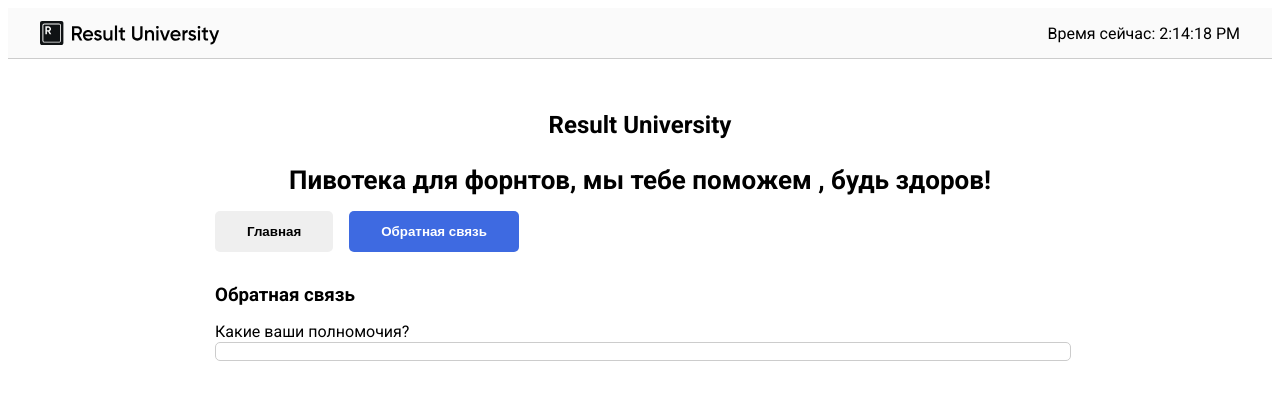
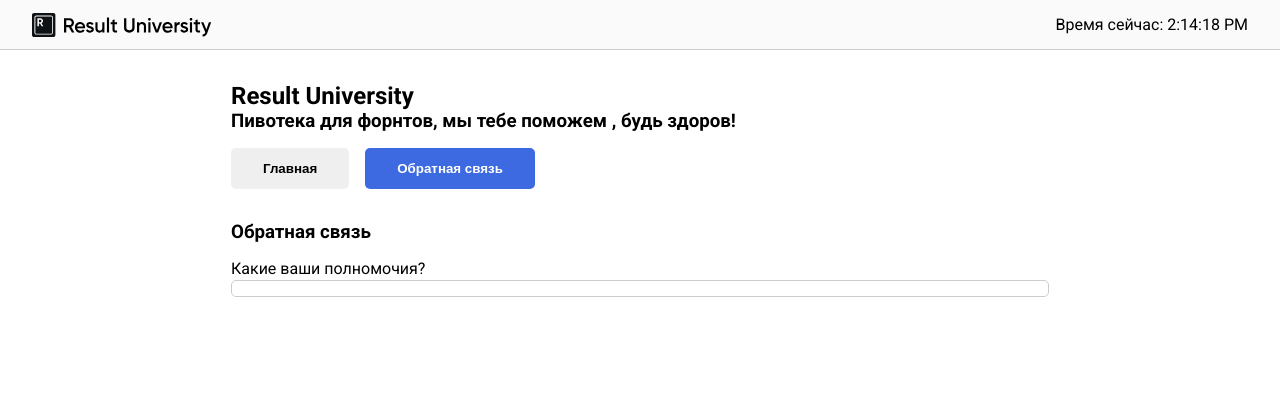
Before and after one commit to KaifasKainPepegich/Vladik-L1, a React (Vite) app: page / in a window 1280 px wide. Shown: the top 400 px of the page. Built offline with nearby package versions, Linux system fonts and the light colour scheme.

Commit message:
все переделал

```diff
--- a/src/components/Button/Button.jsx
+++ b/src/components/Button/Button.jsx
@@ -1,6 +1,6 @@
 import styles from './Button.module.scss'
 
-export default function Button({ children, onClick, isActive }) {
+export const Button = ({ children, onClick, isActive }) => {
   return (
     <button className={`${styles.button} ${isActive ? styles.active : ''}`} onClick={onClick}>
       {children}
--- a/src/components/Button/ButtonSection.jsx
+++ b/src/components/Button/ButtonSection.jsx
@@ -1,27 +1,29 @@
 import { differences } from '../../data'
 import { useState } from 'react'
-import Button from './Button'
+import { Button } from './Button'
 
-export default function ButtonSection() {
+export const ButtonSection = () => {
   const [contentType, setContentType] = useState(null)
+
+  const buttonArr = [
+    { key: 'way', label: 'Подход' },
+    { key: 'easy', label: 'Доступность' },
+    { key: 'program', label: 'Концентрация' },
+  ]
 
   return (
     <section>
       <h3>Чем мы отличаемся от других</h3>
 
-      <Button isActive={contentType === 'way'} onClick={() => setContentType('way')}>
-        Подход
-      </Button>
-      <Button isActive={contentType === 'easy'} onClick={() => setContentType('easy')}>
-        Доступность
-      </Button>
-      <Button isActive={contentType === 'program'} onClick={() => setContentType('program')}>
-        Концентрация
-      </Button>
+      {buttonArr.map(({ key, label }) => (
+        <Button key={key} isActive={contentType === key} onClick={() => setContentType(key)}>
+          {label}
+        </Button>
+      ))}
 
-      {!contentType && <p>нажми на кнопку</p>}
+      {contentType ? <p>{differences[contentType]}</p> : <p>нажми на кнопку</p>}
 
-      {contentType && <p>{differences[contentType]}</p>}
+      <p>{differences[contentType]}</p>
     </section>
   )
 }
--- a/src/components/FeedbackSection/FeedbackSection.jsx
+++ b/src/components/FeedbackSection/FeedbackSection.jsx
@@ -1,13 +1,13 @@
 import styles from './FeedbackSection.module.scss'
 
-export function FeedbackSection() {
+export const FeedbackSection = () => {
   return (
     <section>
       <h3>Обратная связь</h3>
 
       <form>
         <label htmlFor='name'>Какие ваши полномочия?</label>
-        <input type='text' id='name' className={`${styles.control}`} />
+        <input type='text' id='name' className={styles.control} />
       </form>
     </section>
   )
--- a/src/components/Header/Header.jsx
+++ b/src/components/Header/Header.jsx
@@ -2,15 +2,17 @@
 import logo from '/logo-name.svg'
 import style from './Header.module.scss'
 
-export default function Header() {
+export const Header = () => {
   const [now, setNow] = useState(new Date())
 
   useEffect(() => {
     const intervalId = setInterval(() => setNow(new Date()), 1000)
+
     return () => clearInterval(intervalId)
   })
+
   return (
-    <header className={`${style.header}`}>
+    <header className={style.header}>
       <img src={logo} alt={'Result'} />
 
       <span>Время сейчас: {now.toLocaleTimeString()}</span>
--- a/src/components/IntroSection/IntroSection.jsx
+++ b/src/components/IntroSection/IntroSection.jsx
@@ -1,19 +1,19 @@
 import React from 'react'
 import styles from './IntroSection.module.scss'
 
-/*export function IntroSection() {
+export const IntroSection = () => {
   return (
     <section>
       <h1 className='centered'>Result University</h1>
       <h3 className='centered'>Пивотека для форнтов, мы тебе поможем , будь здоров!</h3>
     </section>
   )
-}*/
-const e = React.createElement
+}
+// const e = React.createElement
 
-export function IntroSection() {
-  return e('section', null, [
-    e('h1', { className: styles.centered, key: 1 }, 'Result University'),
-    e('h3', { className: styles.second, key: 2 }, 'Пивотека для форнтов, мы тебе поможем , будь здоров!'),
-  ])
-}
+// export function IntroSection() {
+//   return e('section', null, [
+//     e('h1', { className: styles.centered, key: 1 }, 'Result University'),
+//     e('h3', { className: styles.second, key: 2 }, 'Пивотека для форнтов, мы тебе поможем , будь здоров!'),
+//   ])
+// }
--- a/src/components/TabsSection/TabsSection.jsx
+++ b/src/components/TabsSection/TabsSection.jsx
@@ -1,11 +1,13 @@
-import Button from '../Button/Button'
+import { Button } from '../Button/Button'
+import style from './TabsSection.module.scss'
 
-export function TabsSection({ active, onChange }) {
+export const TabsSection = ({ active, onChange }) => {
   return (
-    <section style={{ marginBottom: '2rem' }}>
+    <section className={style.section}>
       <Button isActive={active === 'main'} onClick={() => onChange('main')}>
         Главная
       </Button>
+
       <Button isActive={active === 'feedback'} onClick={() => onChange('feedback')}>
         Обратная связь
       </Button>
--- /dev/null
+++ b/src/components/TabsSection/TabsSection.module.scss
@@ -0,0 +1,3 @@
+.section {
+  margin-bottom: 2rem;
+}
--- a/src/components/WayToTeach/TeachSection.jsx
+++ b/src/components/WayToTeach/TeachSection.jsx
@@ -1,7 +1,7 @@
 import { ways } from '../../data'
-import WayToTeach from './WayToTeach'
+import { WayToTeach } from './WayToTeach'
 
-export default function TeachSection() {
+export const TeachSection = () => {
   return (
     <section>
       <h3>Наш подход к обучению</h3>
--- a/src/components/WayToTeach/WayToTeach.jsx
+++ b/src/components/WayToTeach/WayToTeach.jsx
@@ -1,10 +1,10 @@
 import styles from './WayToTeach.module.scss'
 
-export default function WayToTeach({ title, description }) {
+export const WayToTeach = ({ title, description }) => {
   return (
     <li>
       <p>
-        <span className={`${styles.strong}`}>{title} </span> {description}
+        <span className={styles.strong}>{title} </span> {description}
       </p>
     </li>
   )
--- a/src/index.css
+++ b/src/index.css
@@ -1,6 +1,4 @@
 @import url('https://fonts.googleapis.com/css2?family=Inter&family=Roboto:wght@400;700&family=Titillium+Web&display=swap');
-
-// TODO разбить на компоненты SCSS
 
 * {
   margin: 0;
--- a/src/main.jsx
+++ b/src/main.jsx
@@ -1,5 +1,5 @@
 import ReactDOM from 'react-dom/client'
-import App from './App.jsx'
+import { App } from './App.jsx'
 import './index.css'
 
 const root = document.getElementById('root')
```
Also changed, not shown: src/App.jsx (+5 -4 lines).
